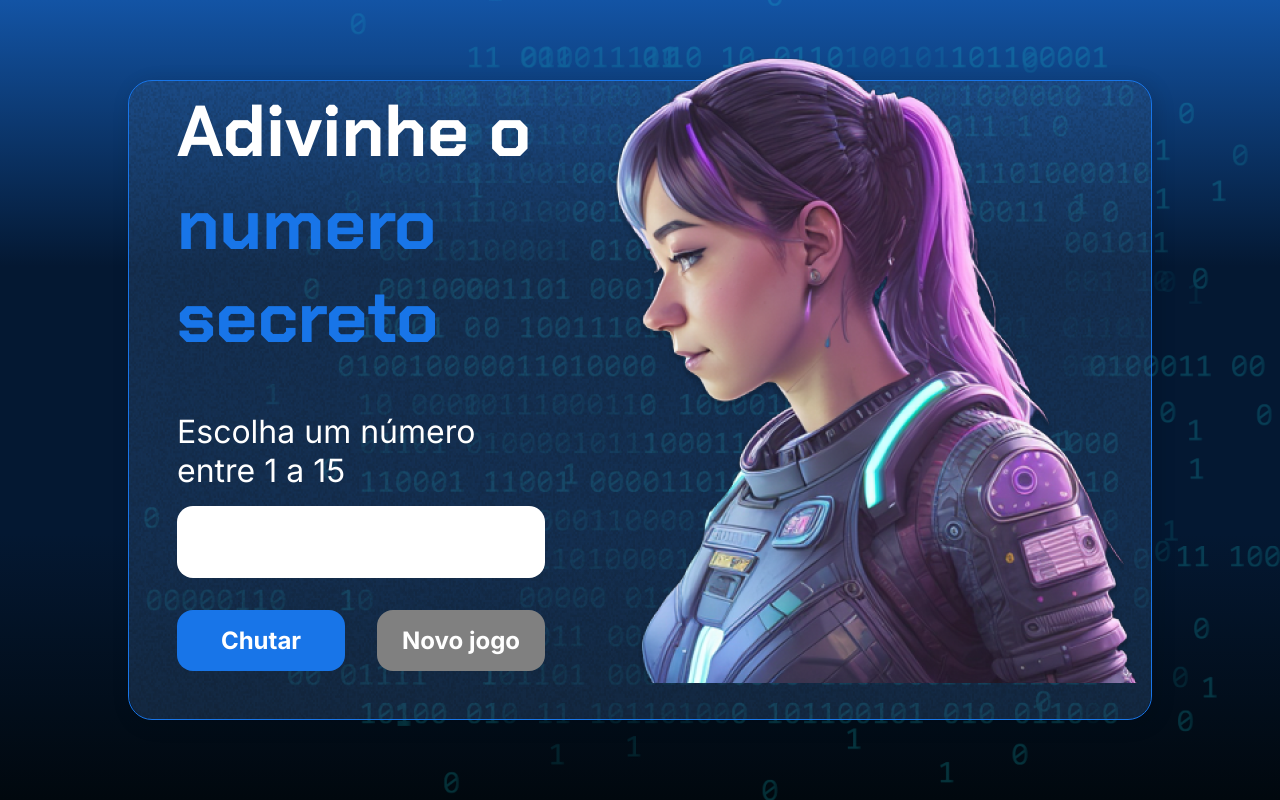
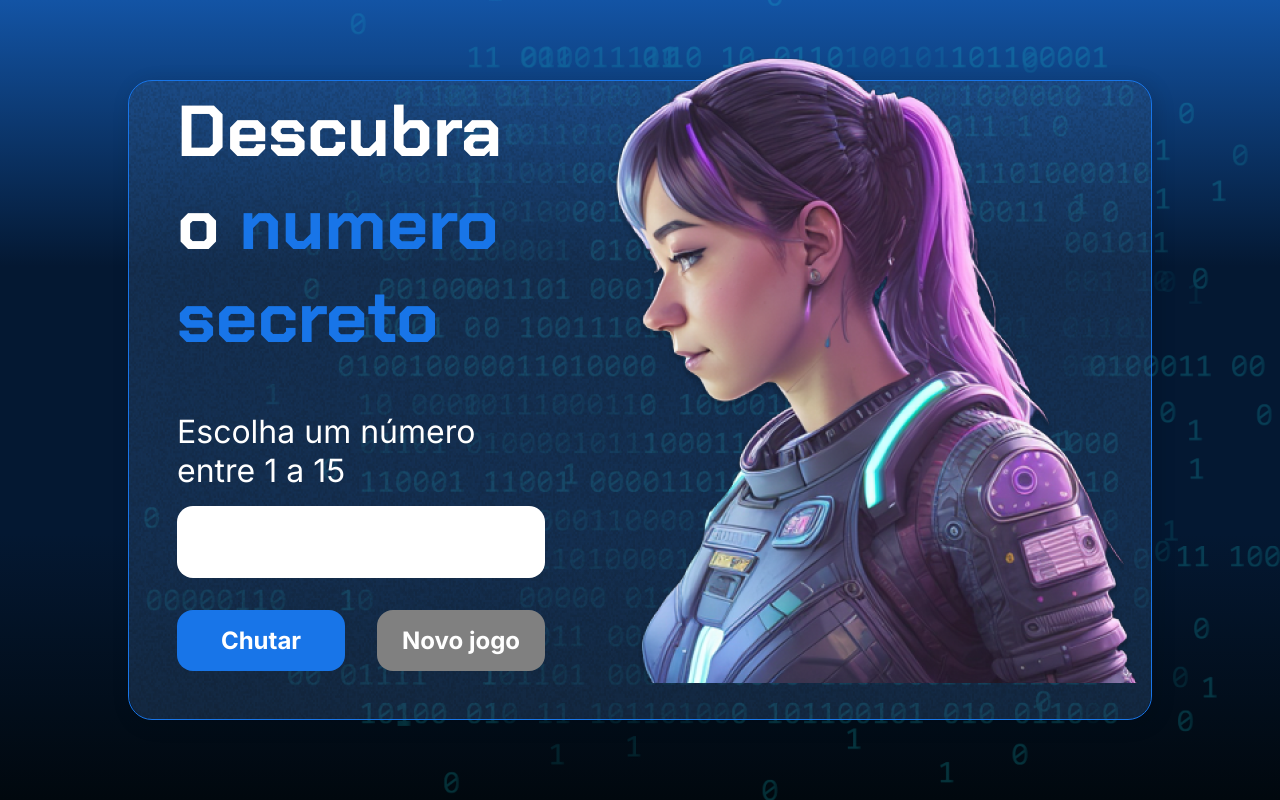
Before and after one commit to djfabiovarga700/numero-secreto, a plain HTML site: page index.html in a window 1280 px wide. Drawn offline with Linux system fonts and the light colour scheme; files whose address does not match are found by name.

Commit message:
mudanças no titulo e no git ignore

```diff
--- a/index.html
+++ b/index.html
@@ -19,7 +19,7 @@
         <div class="container__conteudo">
             <div class="container__informacoes">
                 <div class="container__texto">
-                    <h1>Adivinhe o <span class="container__texto-azul">numero secreto</span></h1>
+                    <h1>Descubra o <span class="container__texto-azul">numero secreto</span></h1>
                     <p class="texto__paragrafo">Escolha um número entre 1 a 15</p>
                 </div>
                 <input type="number" min="1" max="10" class="container__input">
```
Also changed, not shown: 1 other file.
